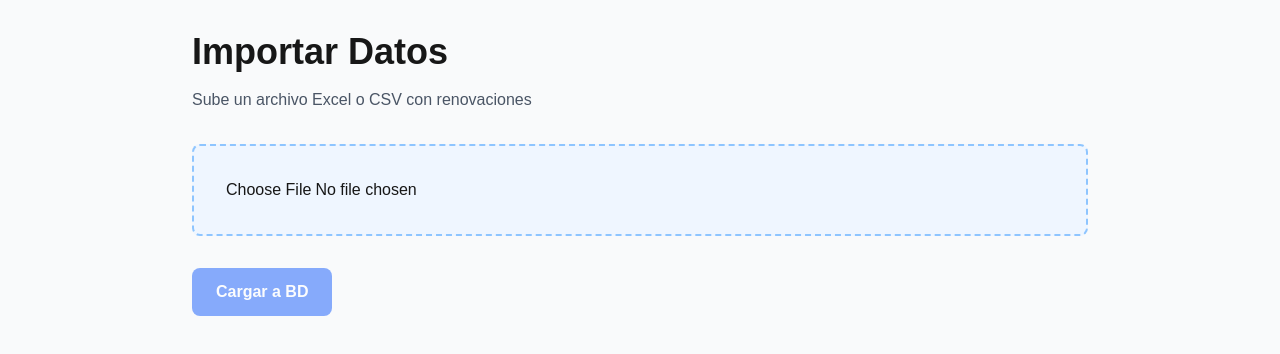
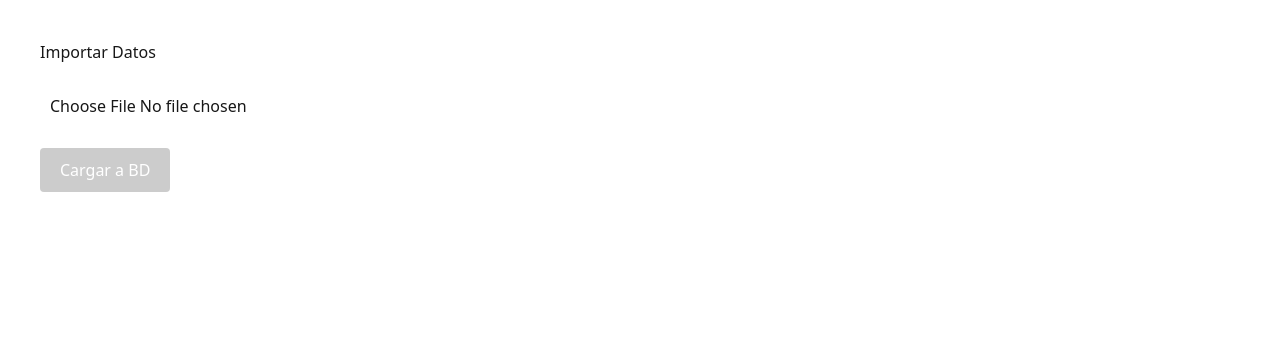
Before and after one commit to mpvargas66/defontana-crm, a Next.js app: page /admin/data-import in a window 1280 px wide. Shown: the top 354 px of the page. Built offline with nearby package versions, Linux system fonts and the light colour scheme.

Commit message:
fix: simplify data-import UI with inline styles

```diff
--- a/src/app/admin/data-import/page.tsx
+++ b/src/app/admin/data-import/page.tsx
@@ -2,7 +2,6 @@
 
 import { useState } from 'react';
 import Papa from 'papaparse';
-import { motion } from 'framer-motion';
 
 interface ImportRow {
   [key: string]: any;
@@ -23,9 +22,9 @@ export default function DataImportPage() {
     Papa.parse(selectedFile, {
       header: true,
       complete: (results) => {
-        setPreview(results.data.slice(0, 5) as ImportRow[]);
+        setPreview((results.data || []).slice(0, 5) as ImportRow[]);
       },
-      error: (error) => {
+      error: (error: any) => {
         setMessage(`❌ Error: ${error.message}`);
       },
     });
@@ -48,48 +47,37 @@ export default function DataImportPage() {
       });
 
       const data = await response.json();
-      if (response.ok) {
-        setMessage(`✅ Cargados ${data.data?.insertados || 0} registros`);
-        setFile(null);
-        setPreview([]);
-      } else {
-        setMessage(`❌ Error: ${data.error || data.message}`);
-      }
+      setMessage(response.ok ? `✅ Cargados ${data.data?.insertados || 0}` : `❌ ${data.error || data.message}`);
     } catch (error) {
-      setMessage('Error en upload');
+      setMessage('❌ Error');
     } finally {
       setLoading(false);
     }
   };
 
   return (
-    <div className="min-h-screen bg-gray-50 p-8">
-      <div className="max-w-4xl mx-auto">
-        <h1 className="text-4xl font-bold mb-4">Importar Datos</h1>
-        <p className="text-gray-600 mb-8">Sube un archivo Excel o CSV con renovaciones</p>
+    <div style={{ padding: '40px', fontFamily: 'system-ui' }}>
+      <h1>Importar Datos</h1>
 
-        <motion.div
-          className="border-2 border-dashed border-blue-300 rounded-lg p-8 bg-blue-50 mb-8"
-          whileHover={{ scale: 1.02 }}
-        >
+      <div style={{ marginTop: '20px', marginBottom: '20px' }}>
         <input
           type="file"
           accept=".xlsx,.xls,.csv"
           onChange={handleFileChange}
-            className="block w-full"
+          style={{ padding: '10px', fontSize: '16px' }}
         />
-          {file && <p className="mt-4 text-green-600">✓ {file.name}</p>}
-        </motion.div>
+      </div>
+
+      {file && <p style={{ color: 'green' }}>✓ {file.name}</p>}
 
       {preview.length > 0 && (
-          <div className="mb-8">
-            <h2 className="text-xl font-bold mb-4">Preview (primeras 5 filas)</h2>
-            <div className="overflow-x-auto">
-              <table className="w-full text-sm border-collapse border">
+        <div style={{ marginTop: '20px', marginBottom: '20px' }}>
+          <h2>Preview</h2>
+          <table style={{ borderCollapse: 'collapse', width: '100%' }}>
             <thead>
-                  <tr className="bg-gray-200">
+              <tr style={{ backgroundColor: '#f0f0f0' }}>
                 {Object.keys(preview[0]).map((key) => (
-                      <th key={key} className="border p-2 text-left text-xs">
+                  <th key={key} style={{ border: '1px solid #ddd', padding: '8px' }}>
                     {key}
                   </th>
                 ))}
@@ -97,9 +85,9 @@ export default function DataImportPage() {
             </thead>
             <tbody>
               {preview.map((row, idx) => (
-                    <tr key={idx} className="border">
+                <tr key={idx}>
                   {Object.values(row).map((val, idx) => (
-                        <td key={idx} className="border p-2 text-xs">
+                    <td key={idx} style={{ border: '1px solid #ddd', padding: '8px' }}>
                       {String(val).substring(0, 50)}
                     </td>
                   ))}
@@ -108,27 +96,25 @@ export default function DataImportPage() {
             </tbody>
           </table>
         </div>
-          </div>
       )}
 
       <button
         onClick={handleUpload}
         disabled={!file || loading}
-          className="px-6 py-3 bg-blue-600 text-white rounded-lg font-bold disabled:opacity-50 hover:bg-blue-700"
+        style={{
+          padding: '10px 20px',
+          fontSize: '16px',
+          backgroundColor: file && !loading ? '#0066cc' : '#ccc',
+          color: 'white',
+          border: 'none',
+          cursor: file && !loading ? 'pointer' : 'default',
+          borderRadius: '4px',
+        }}
       >
         {loading ? 'Cargando...' : 'Cargar a BD'}
       </button>
 
-        {message && (
-          <motion.p
-            className="mt-4 text-lg font-semibold"
-            initial={{ opacity: 0 }}
-            animate={{ opacity: 1 }}
-          >
-            {message}
-          </motion.p>
-        )}
-      </div>
+      {message && <p style={{ marginTop: '20px', fontSize: '16px' }}>{message}</p>}
     </div>
   );
 }
```
Lines whose indentation alone changed are shown as unchanged.
